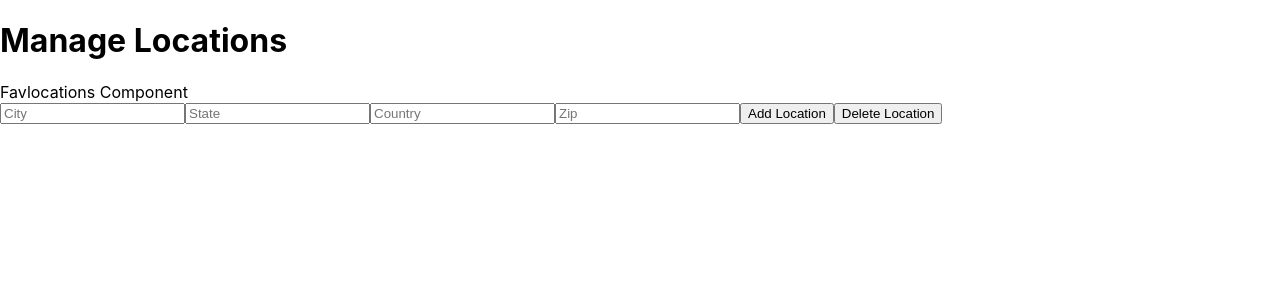
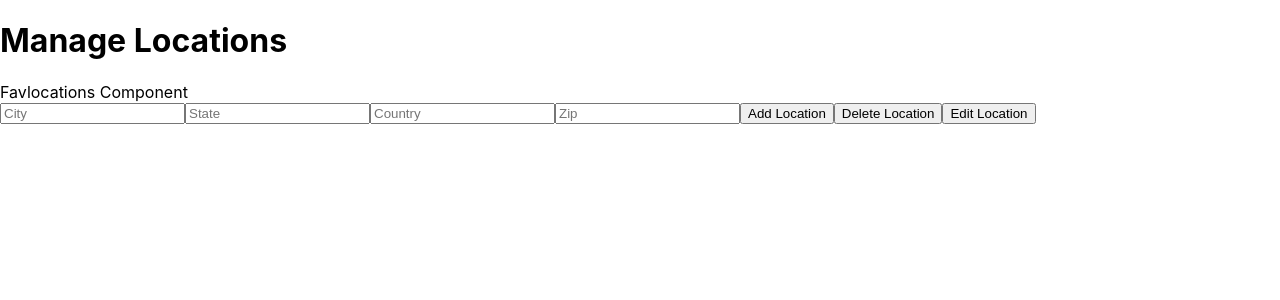
Before and after one commit to rysealex/jake-weather, a React (Create React App) app in the folder front/: page /dashboard in a window 1280 px wide. Shown: the top 300 px of the page. Built offline with nearby package versions, Linux system fonts and the light colour scheme.

Commit message:
Testing edit favorite locations

```diff
--- a/front/src/comp/managelocations.jsx
+++ b/front/src/comp/managelocations.jsx
@@ -180,6 +180,119 @@ function Managelocations() {
 		}
 	};
 
+	// handle editing a location
+	const handleEditLocation = async (e) => {
+		e.preventDefault();
+
+		// clear previous errors and success message
+		setCityError("");
+		setStateError("");
+		setCountryError("");
+		setZipError("");
+		setGeneralError("");
+		setSuccessMessage("");
+
+		// get the locationid from the selected location
+		const locationid = 4;
+
+		let hasError = false;
+
+		// provide input validation here
+		if (!city) {
+			setCityError('City is required');
+			hasError = true;
+			cityInputRef.current.focus();
+		}
+		else if (!lettersOnlyRegex.test(city)) {
+			setCityError('City must contain only letters and spaces');
+			hasError = true;
+			cityInputRef.current.focus();
+		}
+		else if (!state) {
+			setStateError('State is required');
+			hasError = true;
+			stateInputRef.current.focus();
+		}
+		else if (state.length !== 2) {
+			setStateError('State must be 2 characters long');
+			hasError = true;
+			stateInputRef.current.focus();
+		}
+		else if (!country) {
+			setCountryError('Country is required');
+			hasError = true;
+			countryInputRef.current.focus();
+		}
+		else if (!lettersOnlyRegex.test(country)) {
+			setCountryError('Country must contain only letters and spaces');
+			hasError = true;
+			countryInputRef.current.focus();
+		}
+		else if (!zip) {
+			setZipError('Zip is required');
+			hasError = true;
+			zipInputRef.current.focus();
+		}
+		else if (zip.length !== 5) {
+			setZipError('Zip must be 5 characters long');
+			hasError = true;
+			zipInputRef.current.focus();
+		}
+		else if (isNaN(zip)) {
+			setZipError('Zip must be a number');
+			hasError = true;
+			zipInputRef.current.focus();
+		}
+		if (hasError) {
+			return; // stop if there are validation errors
+		}
+
+		// proceed to delete location with API calls
+		try {
+			// step 1: get the latitude and longitude from the location data
+			const latitude = 30.2672;
+			const longitude = 97.7431;
+
+			// step 2: edit the favorite location
+			const ediResponse = await fetch(`http://localhost:5000/favlocations/edit/${locationid}`, {
+				method: 'PUT',
+				headers: {
+					'Content-Type': 'application/json',
+				},
+				body: JSON.stringify({ latitude, longitude, city, state, country, zip }),
+			});
+			// check if response is ok
+			if (ediResponse.ok) {
+				setCity('');
+				setState('');
+				setCountry('');
+				setZip('');
+				// show success message for a short duration
+				setSuccessMessage('Favorite location edited successfully');
+				setTimeout(() => {
+					setSuccessMessage('');
+				}, 4000);
+				const editData = await ediResponse.json();
+				console.log('Favorite location edited successfully:', editData);
+			} else {
+				setCity('');
+				setState('');
+				setCountry('');
+				setZip('');
+				cityInputRef.current.focus();
+				const errorData = await ediResponse.json();
+				setGeneralError(errorData.error || 'Failed to edit favorite location');
+			}
+		} catch (error) {
+			setCity('');
+			setState('');
+			setCountry('');
+			setZip('');
+			cityInputRef.current.focus();
+			setGeneralError('Error editing favorite location', error);
+		}
+	};
+
 	return(
 		<div>
 			<h1>Manage Locations</h1>
@@ -197,6 +310,7 @@ function Managelocations() {
 				{successMessage && <p className="success">{successMessage}</p>}
 				<button type="submit">Add Location</button>
 				<button onClick={handleDeleteLocation}>Delete Location</button>
+				<button onClick={handleEditLocation}>Edit Location</button>
 			</form>
 		</div>
 	);
```
